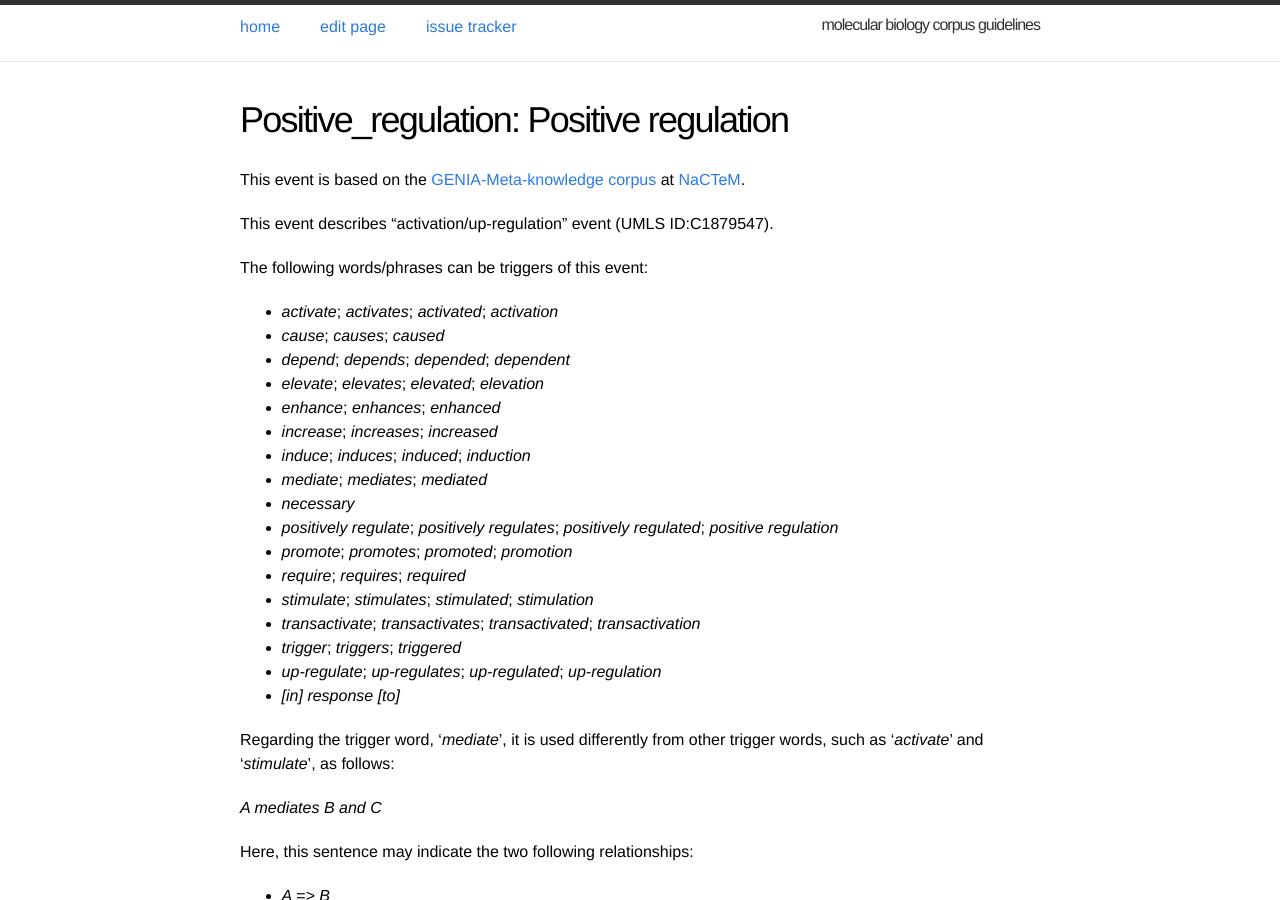
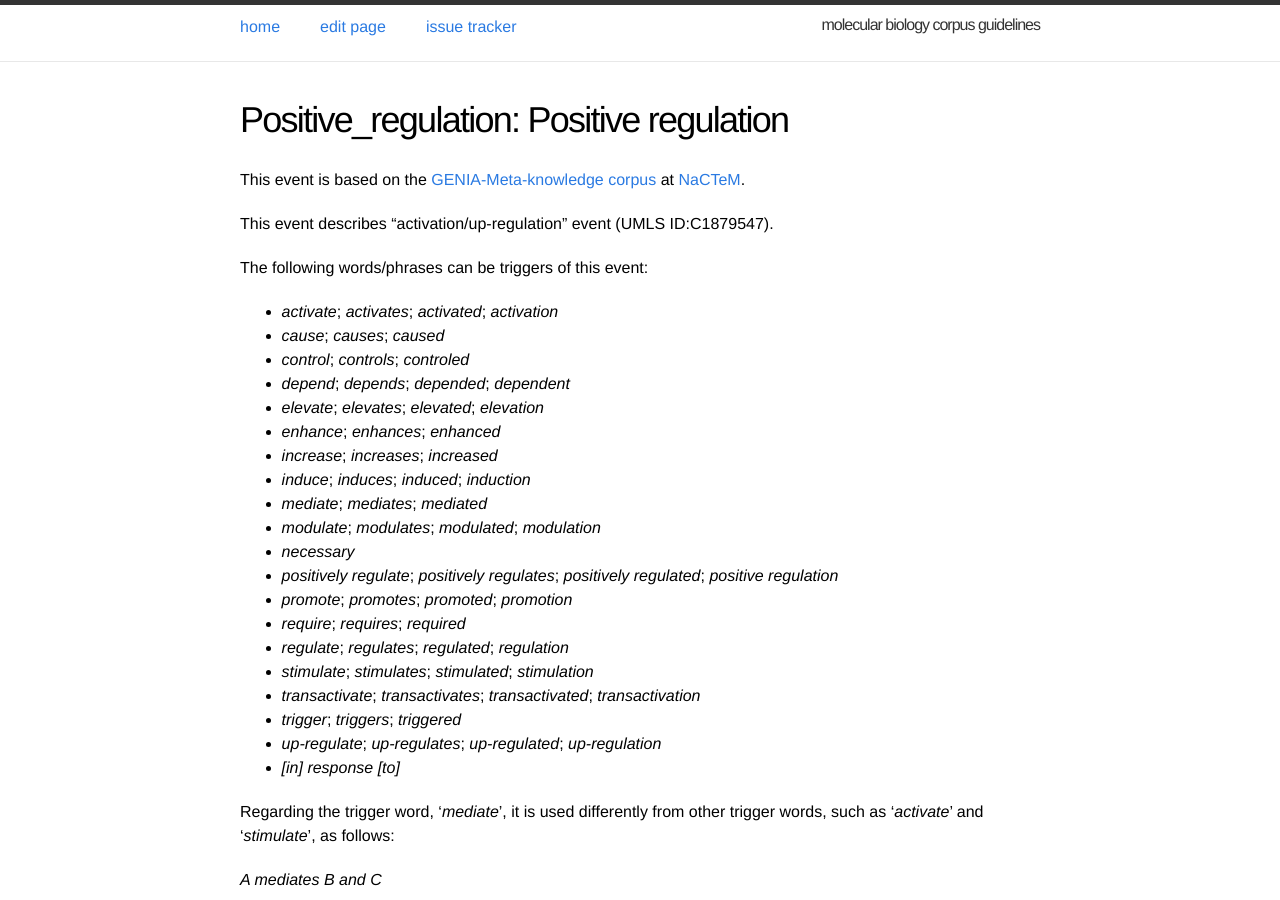
Before and after one commit to ezcatdb/molbiol_lung_corpus-guidelines, a Jekyll site: the page built from _event/Positive_regulation.md, in a window 1280 px wide and 900 px high. Built offline with Jekyll 4.4.1, drawn with Linux system fonts in a browser that asks for light colours.

Commit message:
additional trigger words included in _event/Positive_regulation.md

```diff
--- a/_event/Positive_regulation.md
+++ b/_event/Positive_regulation.md
@@ -14,16 +14,19 @@ The following words/phrases can be triggers of this event:
 
 - *activate*; *activates*; *activated*; *activation*
 - *cause*; *causes*; *caused*
+- *control*; *controls*; *controled*
 - *depend*; *depends*; *depended*; *dependent*
 - *elevate*; *elevates*; *elevated*; *elevation*
 - *enhance*; *enhances*; *enhanced*
 - *increase*; *increases*; *increased*
 - *induce*; *induces*; *induced*; *induction*
 - *mediate*; *mediates*; *mediated*
+- *modulate*; *modulates*; *modulated*; *modulation*
 - *necessary*
 - *positively regulate*; *positively regulates*; *positively regulated*; *positive regulation*
 - *promote*; *promotes*; *promoted*; *promotion*
 - *require*; *requires*; *required*
+- *regulate*; *regulates*; *regulated*; *regulation*
 - *stimulate*; *stimulates*; *stimulated*; *stimulation*
 - *transactivate*; *transactivates*; *transactivated*; *transactivation*
 - *trigger*; *triggers*; *triggered*
```
